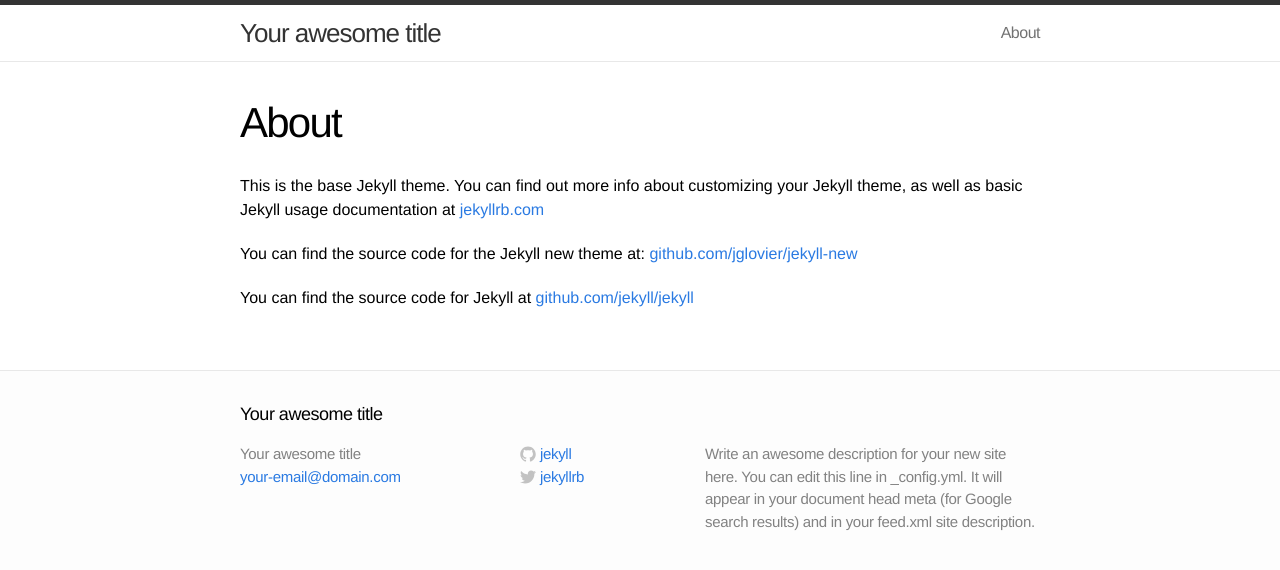
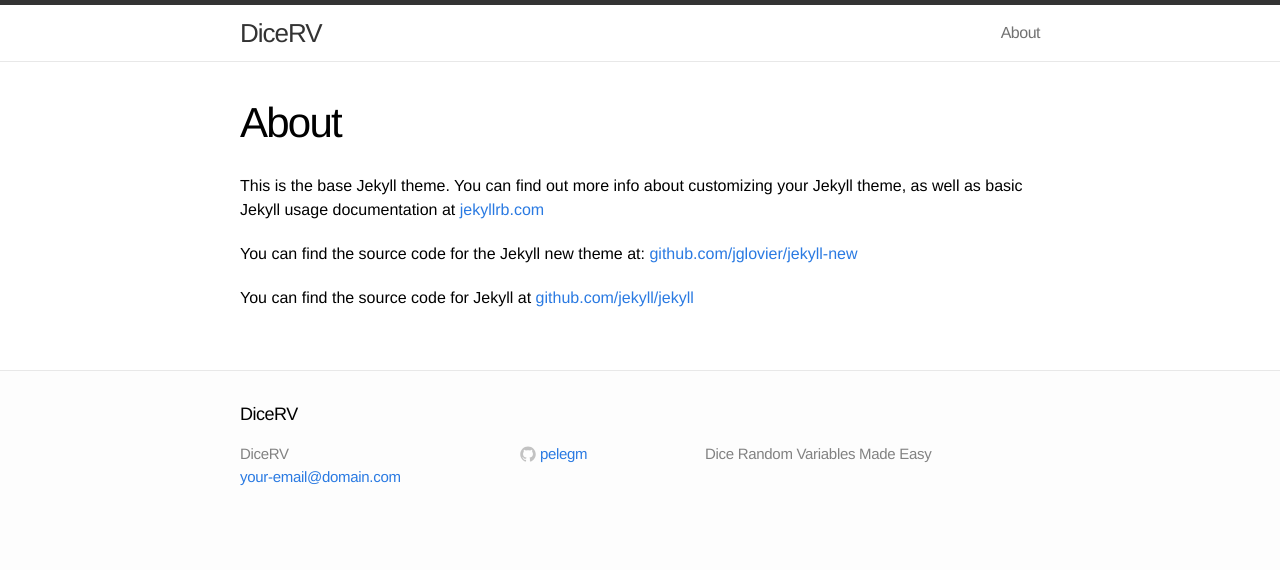
Before and after one commit to pelegm/drv, a Jekyll site: the page built from about.md, in a window 1280 px wide. Shown: the top 570 px of the page. Built offline with Jekyll 4.4.1, drawn with Linux system fonts in a browser that asks for light colours.

Commit message:
Configuring.

```diff
--- a/_config.yml
+++ b/_config.yml
@@ -1,11 +1,11 @@
 # Site settings
-title: Your awesome title
+title: DiceRV
 email: your-email@domain.com
-description: "Write an awesome description for your new site here. You can edit this line in _config.yml. It will appear in your document head meta (for Google search results) and in your feed.xml site description."
-baseurl: ""
-url: "http://yourdomain.com"
-twitter_username: jekyllrb
-github_username:  jekyll
+description: "Dice Random Variables Made Easy"
+baseurl: "/dicerv"
+url: "http://pelegm.github.io/dicerv"
+# twitter_username: jeky
+github_username:  pelegm
 
 # Build settings
 markdown: kramdown
```
